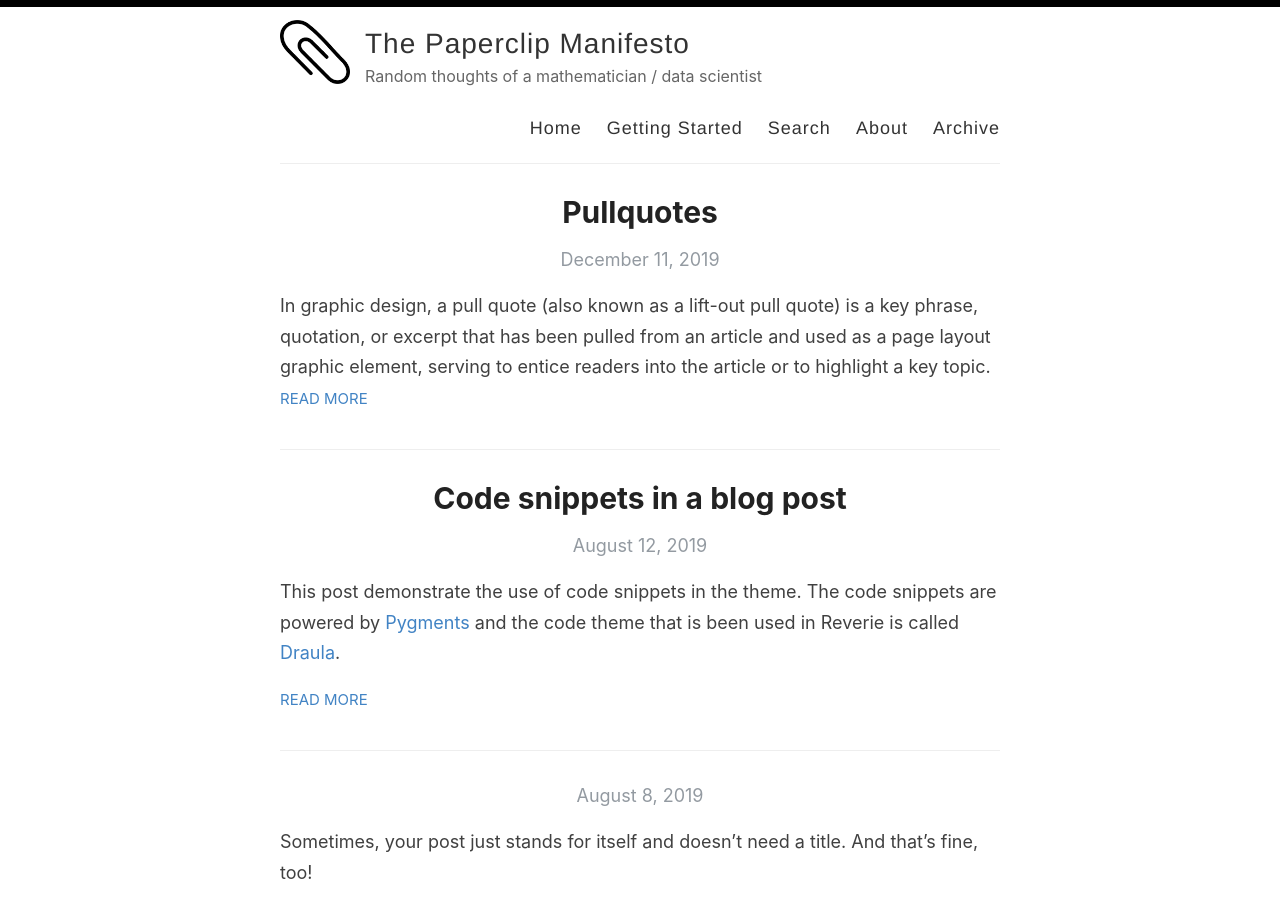
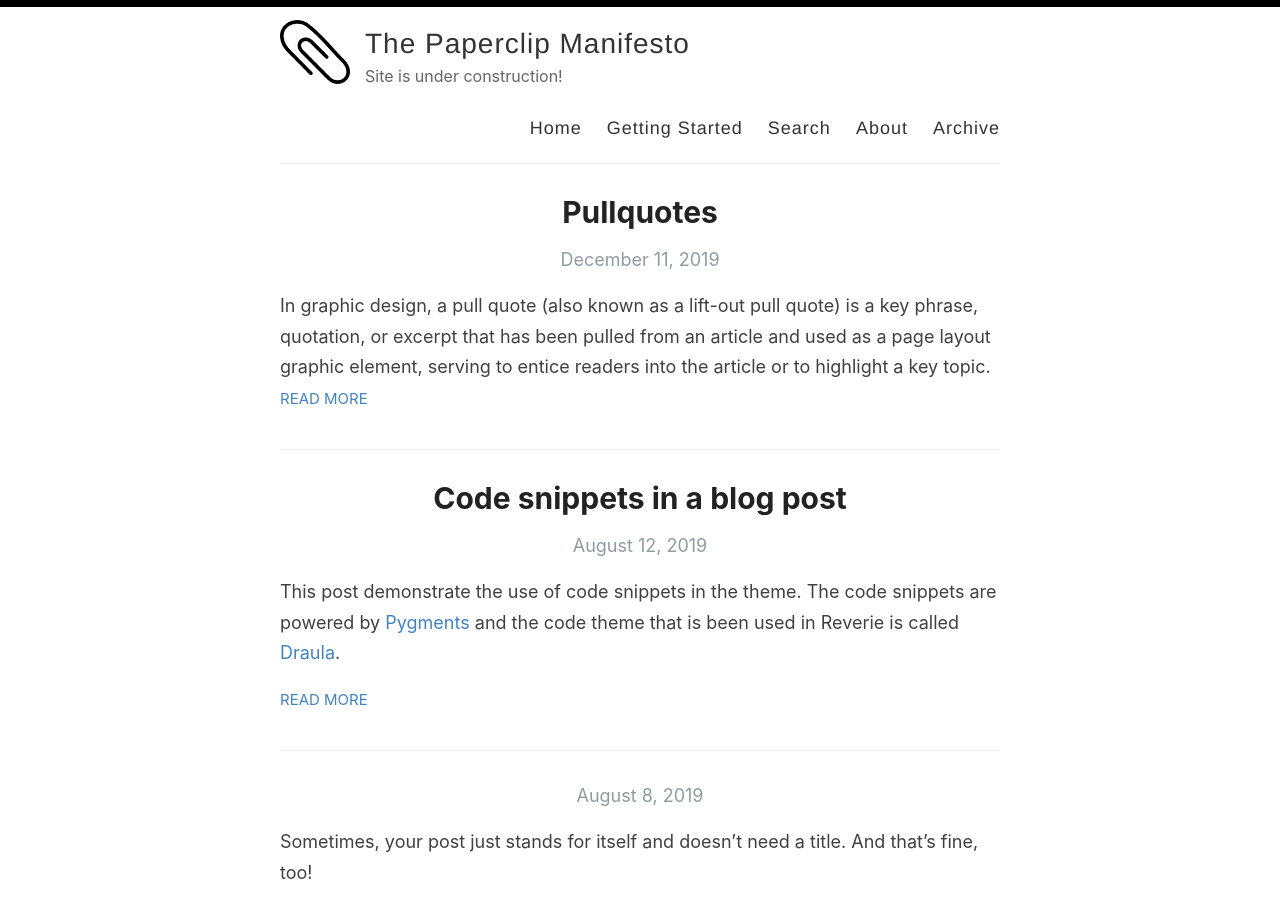
Before and after one commit to AdrianTJ/adriantj.github.io, a Jekyll site: the page built from index.html, in a window 1280 px wide and 900 px high. Built offline with Jekyll 4.4.1, drawn with Linux system fonts in a browser that asks for light colours; the list of posts is cut into pages by our own code.

Commit message:
Chaning to add under construction.

```diff
--- a/_config.yml
+++ b/_config.yml
@@ -9,7 +9,7 @@ name: The Paperclip Manifesto
 author: AdrianTJ
 
 # Short bio or description (displayed in the header)
-description: Random thoughts of a mathematician / data scientist
+description: Site is under construction!
 
 # URL of your avatar or profile pic (you could use your GitHub profile pic)
 avatar: /images/reverie.png
```
